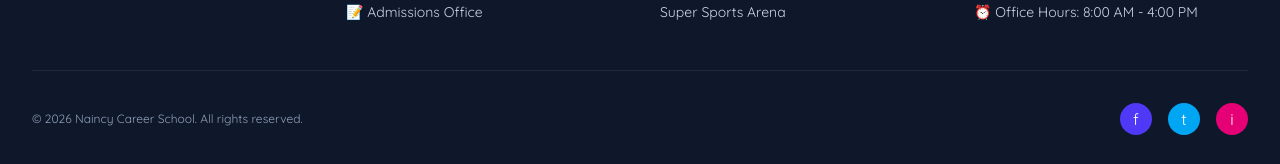
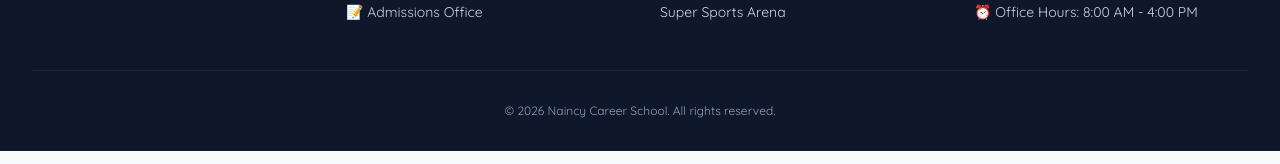
Before and after one commit to Hemant-Agrahari/naincy-career-school, a Next.js app: page / in a window 1280 px wide. Shown: the part 7482-7646 px from the top of the page. Built offline with nearby package versions, Linux system fonts and the light colour scheme.

Commit message:
style: remove social media icons from footer and center copyright text

```diff
--- a/src/components/Footer.tsx
+++ b/src/components/Footer.tsx
@@ -81,34 +81,10 @@ export default function Footer() {
         </div>
 
         {/* Bottom Bar */}
-        <div className="mt-12 pt-8 border-t border-slate-800 flex flex-col sm:flex-row items-center justify-between gap-4">
+        <div className="mt-12 pt-8 border-t border-slate-800 flex flex-col sm:flex-row items-center justify-center gap-4">
           <p className="text-xs text-slate-400 font-body">
             &copy; {currentYear} Naincy Career School. All rights reserved.
           </p>
-          <div className="flex gap-4">
-            {/* Playful bouncing social buttons */}
-            <a
-              href="#"
-              className="w-8 h-8 rounded-full bg-indigo-600 hover:bg-indigo-500 hover:scale-125 transition-all duration-200 flex items-center justify-center text-white"
-              title="Facebook"
-            >
-              f
-            </a>
-            <a
-              href="#"
-              className="w-8 h-8 rounded-full bg-sky-500 hover:bg-sky-400 hover:scale-125 transition-all duration-200 flex items-center justify-center text-white"
-              title="Twitter"
-            >
-              t
-            </a>
-            <a
-              href="#"
-              className="w-8 h-8 rounded-full bg-pink-600 hover:bg-pink-500 hover:scale-125 transition-all duration-200 flex items-center justify-center text-white"
-              title="Instagram"
-            >
-              i
-            </a>
-          </div>
         </div>
       </div>
     </footer>
```
